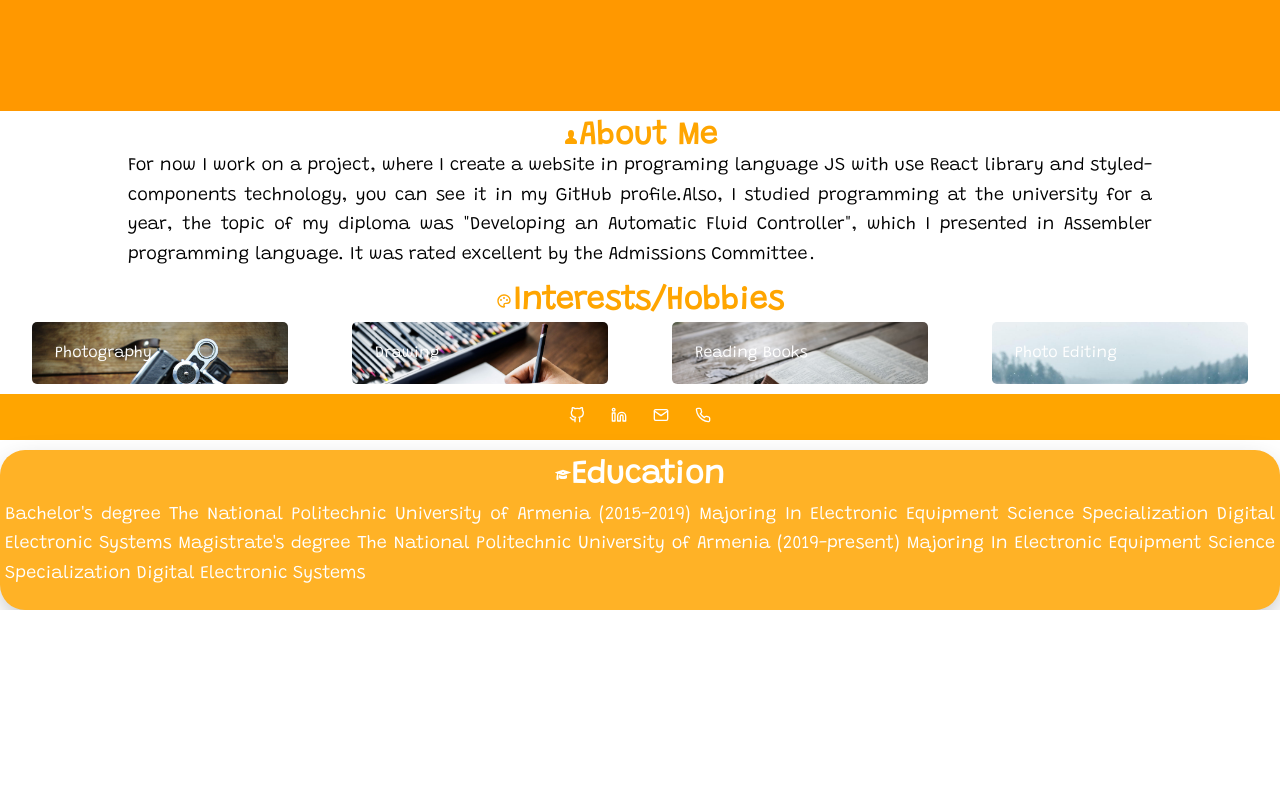
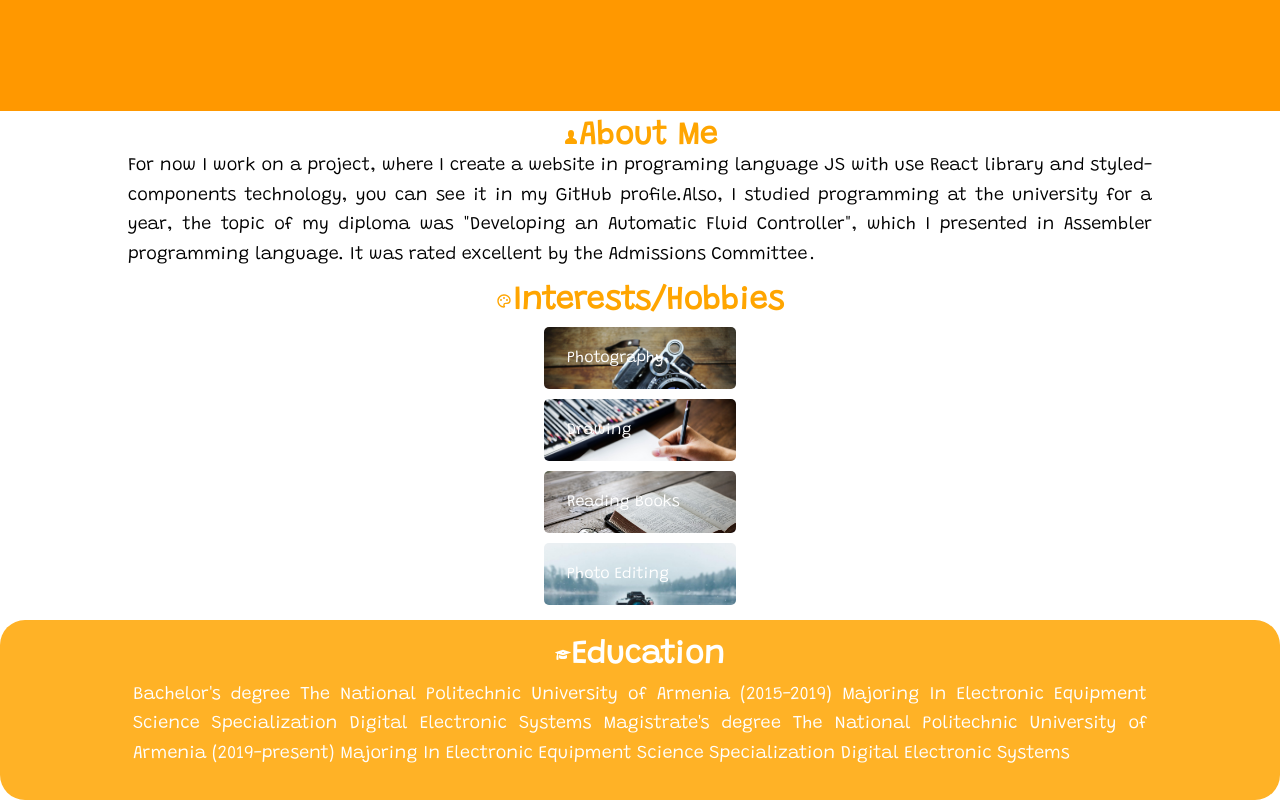
Before and after one commit to GretaSS/portfolio, a React app: page / in a window 1280 px wide. Shown: the part 681-1481 px from the top of the page. Before the commit the page ends 1291 px from the top, so only its background shows below. Built offline with nearby package versions, Linux system fonts and the light colour scheme.

Commit message:
interests/hobbies direction change

```diff
--- a/src/components/Education/index.js
+++ b/src/components/Education/index.js
@@ -6,22 +6,19 @@ import {GoMortarBoard} from "react-icons/go"; //education
 function Education(){
     return(
         <View flex
-            m='10px 0'
             c='white'
             p='10px 0'
-            pos='absolute'
-            // bottom='5%'
+            fD='column'
             bRad='25px'
-            fD='column'
+            justC='center'
             alignI='center'
             bgColor='#ffb226'
-            boxSh='0px 11px 32px -9px rgba(0, 0, 0, 0.4)'
         >
+            <View w='80%' flex p='10px 0' fD='column' alignI='center'>
                 <View flex justC='center' alignI='center'>
                     <GoMortarBoard/>
                     <h1>Education</h1>
                 </View>
-
                 <Text p='10px 5px' fontSize='18px' lh='1.65' tAlign='justify'>
                     Bachelor's degree
                     The National Politechnic University of Armenia (2015-2019) Majoring In Electronic Equipment Science
@@ -31,6 +28,7 @@ function Education(){
                     Specialization Digital Electronic Systems
                 </Text>
             </View>
+        </View>
     )
 }
 
--- a/src/components/Interests/index.js
+++ b/src/components/Interests/index.js
@@ -4,8 +4,9 @@ import styled from 'styled-components';
 import {RiPaletteLine} from "react-icons/ri"; //interests
 
 const Item = styled(View)`
-    margin: 0px 5px;
+    margin: 5px 0px;
     padding: 23px;
+    width: 15%;
     height: 100%;
     flex: 0 1 20%;
     border-radius: 5px;
@@ -25,7 +26,14 @@ function Interests(){
                 <RiPaletteLine/>
                 <h1>Interests/Hobbies</h1>
             </View>
-            <View flex w='100%' c='white' p='5px 0' alignI='center' justC='space-around'>
+            <View flex
+                w='100%'
+                c='white'
+                p='5px 0'
+                fD='column'
+                alignI='center'
+                justC='space-around'
+            >
                 <Item bgImg='./src/assets/images/photography.jpg'>
                     Photography
                 </Item>
--- a/src/components/Menu/index.js
+++ b/src/components/Menu/index.js
@@ -18,6 +18,11 @@ const MenuItem = styled.a`
     }
 `;
 
+// const Block = styled(View)`
+//     $:hover{
+//         // menui vra pahum es sksum a ereval
+//     }
+// `;
 
 function Menu(){
     return(
--- a/src/pages/Home/index.js
+++ b/src/pages/Home/index.js
@@ -24,7 +24,7 @@ function Home (){
             <FrontList/>
             <About/>
             <Interests/>
-            <Contacts/>
+            {/* <Contacts/> */}
             <Education/>
             {/* <Cover/> */}
             {/* <Skills/> */}
```
Lines whose indentation alone changed are shown as unchanged.
